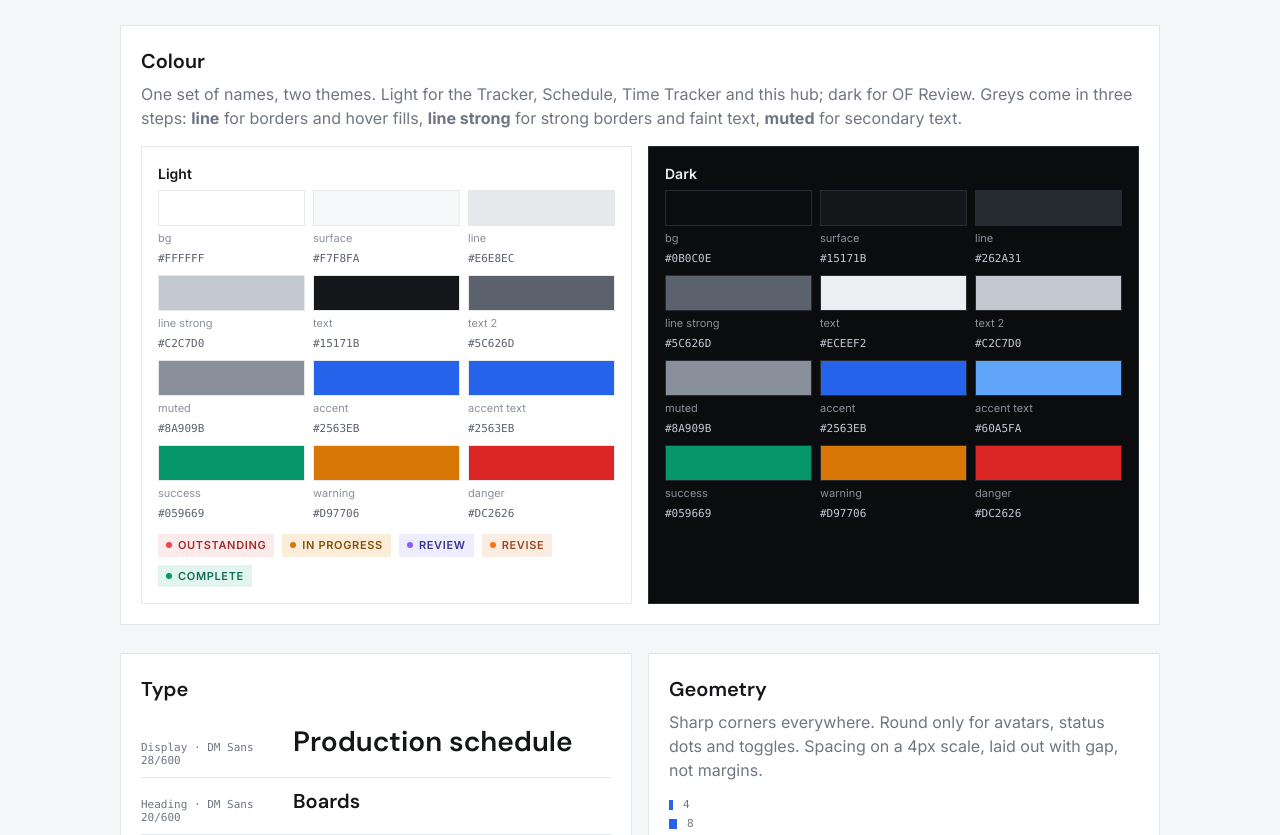
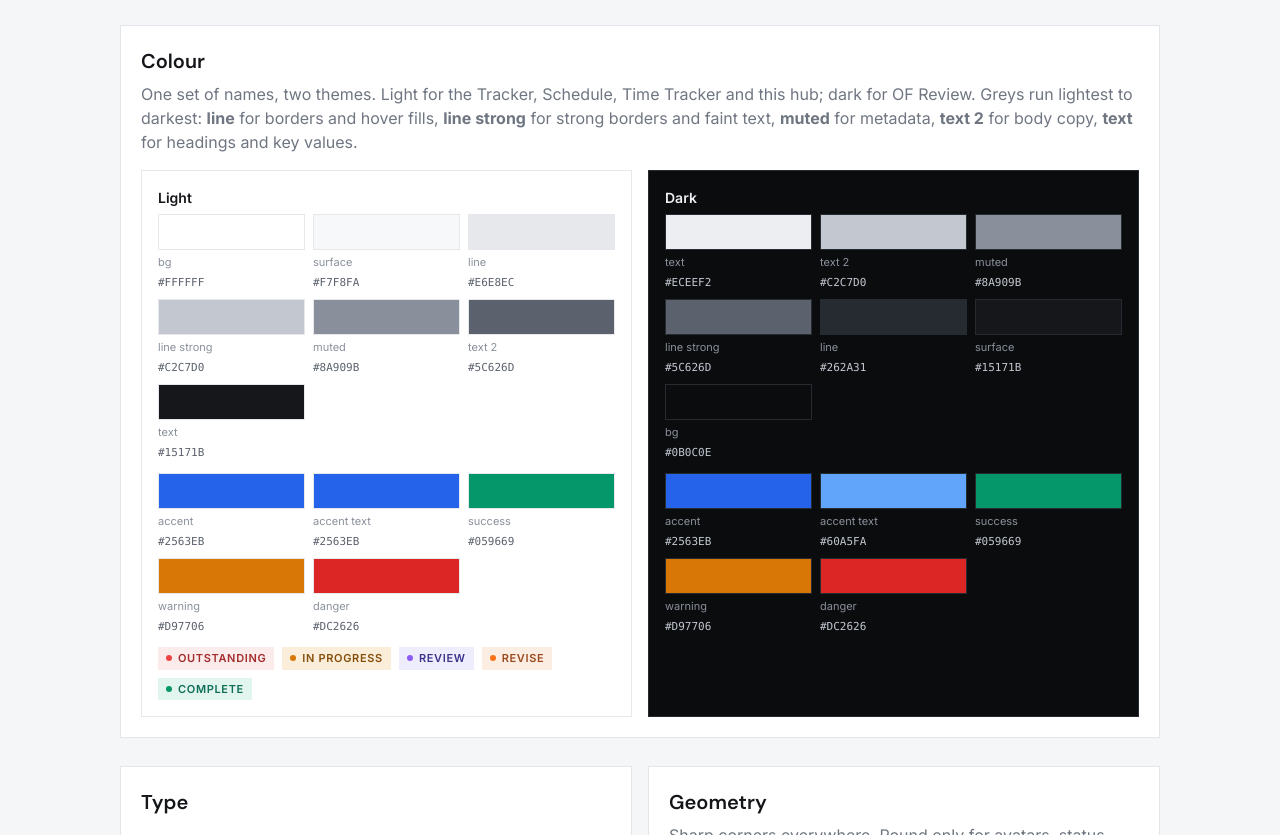
Before and after one commit to Ordinary-Folk/tools, a plain HTML site: page look/index.html in a window 1280 px wide. Shown: the part 635-1470 px from the top of the page. Drawn offline with Linux system fonts and the light colour scheme.

Commit message:
Look colour: greys sorted lightest to darkest per theme, colours after; grey roles spelled out
Co-Authored-By: Claude Opus 5.5 <noreply@anthropic.com>

```diff
--- a/look/index.html
+++ b/look/index.html
@@ -63,10 +63,10 @@ table.adopt { width: 100%; border-collapse: collapse; font-size: 13px; }
 
   <section class="panel">
     <h2>Colour</h2>
-    <p class="muted" style="margin-top:-6px">One set of names, two themes. Light for the Tracker, Schedule, Time Tracker and this hub; dark for OF Review. Greys come in three steps: <b>line</b> for borders and hover fills, <b>line strong</b> for strong borders and faint text, <b>muted</b> for secondary text.</p>
+    <p class="muted" style="margin-top:-6px">One set of names, two themes. Light for the Tracker, Schedule, Time Tracker and this hub; dark for OF Review. Greys run lightest to darkest: <b>line</b> for borders and hover fills, <b>line strong</b> for strong borders and faint text, <b>muted</b> for metadata, <b>text 2</b> for body copy, <b>text</b> for headings and key values.</p>
     <div class="grid2">
-      <div class="theme"><h3>Light</h3><div class="swatches" data-swatches></div><div class="pills" data-pills></div></div>
-      <div class="theme of-dark"><h3>Dark</h3><div class="swatches" data-swatches></div></div>
+      <div class="theme"><h3>Light</h3><div data-swatches></div><div class="pills" data-pills></div></div>
+      <div class="theme of-dark"><h3>Dark</h3><div data-swatches></div></div>
     </div>
   </section>
 
@@ -146,10 +146,15 @@ table.adopt { width: 100%; border-collapse: collapse; font-size: 13px; }
     ['columns', 'Space on a 4px scale', 'Gap between things, not margins on them. 44px taps on phones.'],
   ];
   document.getElementById('principles').innerHTML = P.map(([i, t, p]) => `<div class="principle">${svg(i)}<h3>${t}</h3><p>${p}</p></div>`).join('');
-  const S = [['--of-bg', 'bg'], ['--of-surface', 'surface'], ['--of-line', 'line'], ['--of-line-strong', 'line strong'], ['--of-text', 'text'], ['--of-text-2', 'text 2'], ['--of-muted', 'muted'], ['--of-accent', 'accent'], ['--of-accent-text', 'accent text'], ['--of-success', 'success'], ['--of-warning', 'warning'], ['--of-danger', 'danger']];
+  // Greys sorted lightest to darkest from their actual values (per theme), then the colours.
+  const GREYS = [['--of-bg', 'bg'], ['--of-surface', 'surface'], ['--of-line', 'line'], ['--of-line-strong', 'line strong'], ['--of-muted', 'muted'], ['--of-text-2', 'text 2'], ['--of-text', 'text']];
+  const COLOURS = [['--of-accent', 'accent'], ['--of-accent-text', 'accent text'], ['--of-success', 'success'], ['--of-warning', 'warning'], ['--of-danger', 'danger']];
+  const lum = (hex) => { const m = hex.replace('#', '').match(/../g); if (!m) return 0; const [r, g, b] = m.map((x) => { const c = parseInt(x, 16) / 255; return c <= 0.03928 ? c / 12.92 : ((c + 0.055) / 1.055) ** 2.4; }); return 0.2126 * r + 0.7152 * g + 0.0722 * b; };
+  const sw = (cs) => ([v, l]) => `<div class="sw"><b style="background:var(${v})"></b>${l}<code>${cs.getPropertyValue(v).trim()}</code></div>`;
   document.querySelectorAll('[data-swatches]').forEach((el) => {
     const cs = getComputedStyle(el);
-    el.innerHTML = S.map(([v, l]) => `<div class="sw"><b style="background:var(${v})"></b>${l}<code>${cs.getPropertyValue(v).trim()}</code></div>`).join('');
+    const greys = GREYS.slice().sort((a, b) => lum(cs.getPropertyValue(b[0]).trim()) - lum(cs.getPropertyValue(a[0]).trim()));
+    el.innerHTML = `<div class="swatches">${greys.map(sw(cs)).join('')}</div><div class="swatches" style="margin-top:12px">${COLOURS.map(sw(cs)).join('')}</div>`;
   });
   const ST = [['outstanding', 'Outstanding'], ['progress', 'In progress'], ['review', 'Review'], ['revise', 'Revise'], ['complete', 'Complete']];
   document.querySelector('[data-pills]').innerHTML = ST.map(([k, l]) => `<span class="pill" style="background:var(--of-status-${k}-bg);color:var(--of-status-${k}-fg)"><i style="background:var(--of-status-${k}-dot)"></i>${l}</span>`).join('');
```
